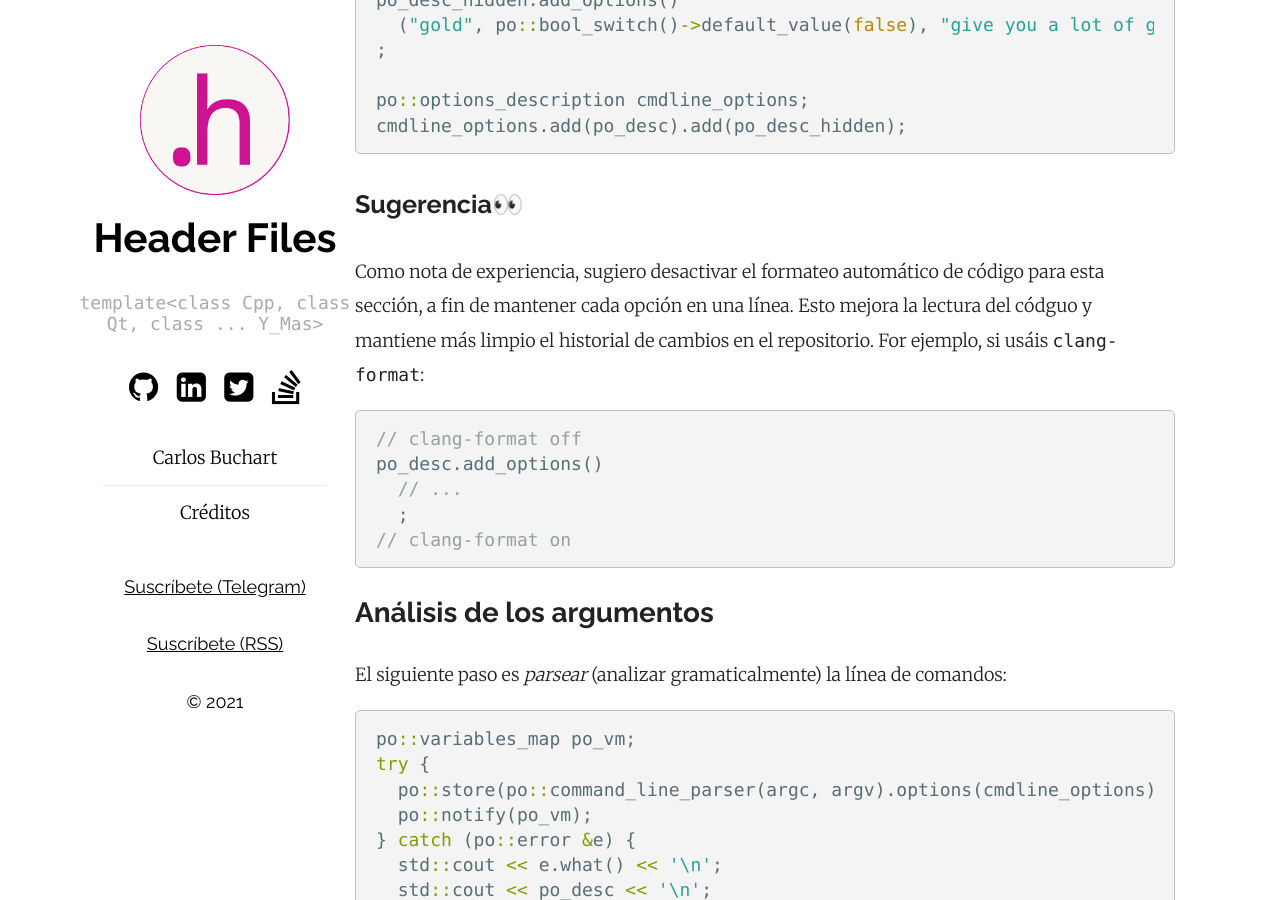
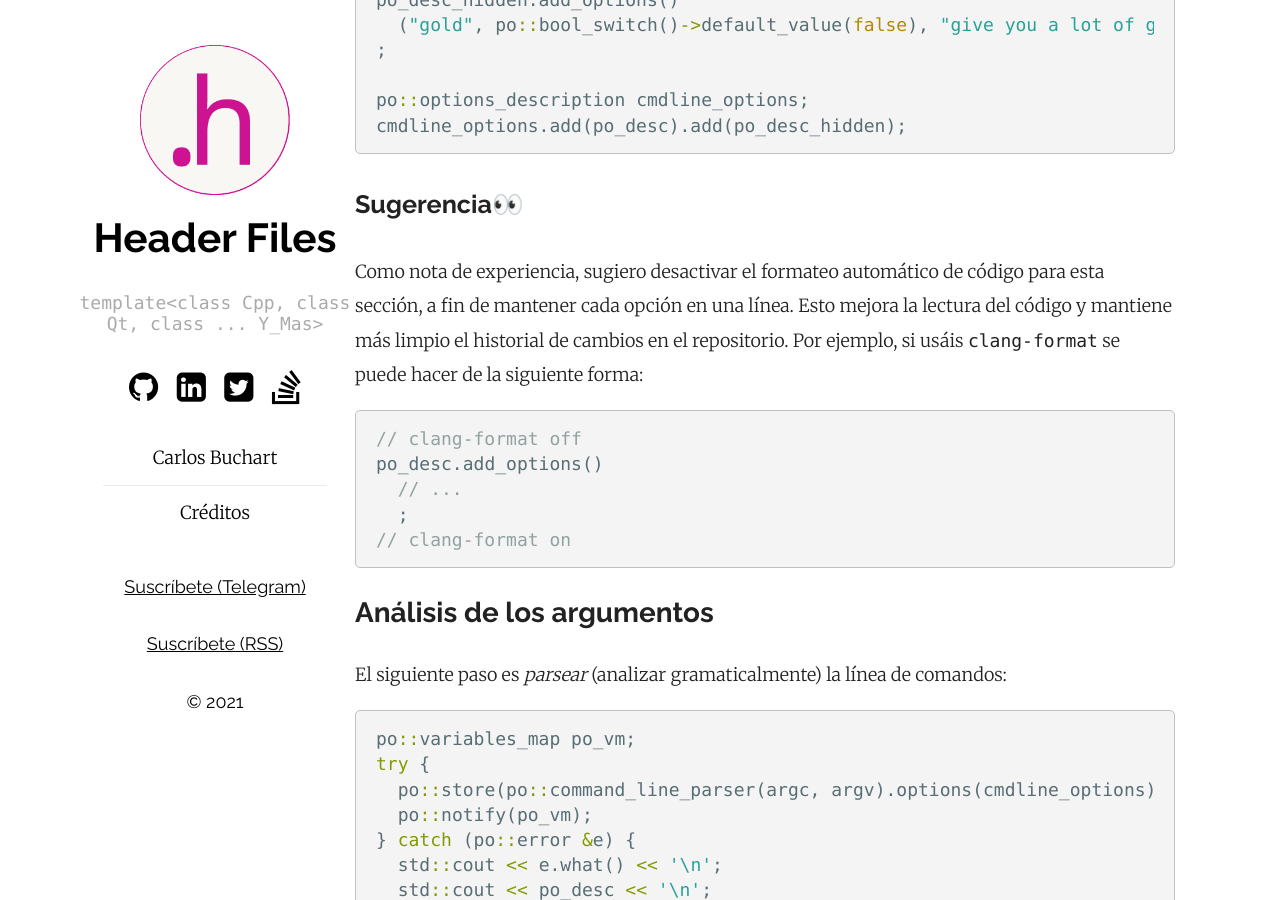
Before and after one commit to BlogHeaderFiles/BlogHeaderFiles.github.io, a Jekyll site: the page built from _posts/2021-05-07-boost-program-options.md, in a window 1280 px wide and 900 px high, scrolled down 3753 px. Built offline with Jekyll 4.4.1, drawn with Linux system fonts in a browser that asks for light colours; some of the changed text lies outside the part shown.

Commit message:
✏Fix typos

````diff
--- a/_posts/2021-05-07-boost-program-options.md
+++ b/_posts/2021-05-07-boost-program-options.md
@@ -109,7 +109,7 @@ cmdline_options.add(po_desc).add(po_desc_hidden);
 
 #### Sugerencia👀
 
-Como nota de experiencia, sugiero desactivar el formateo automático de código para esta sección, a fin de mantener cada opción en una línea. Esto mejora la lectura del códguo y mantiene más limpio el historial de cambios en el repositorio. For ejemplo, si usáis `clang-format`:
+Como nota de experiencia, sugiero desactivar el formateo automático de código para esta sección, a fin de mantener cada opción en una línea. Esto mejora la lectura del código y mantiene más limpio el historial de cambios en el repositorio. Por ejemplo, si usáis `clang-format` se puede hacer de la siguiente forma:
 
 ```cpp
 // clang-format off
````
Also changed, not shown: other parts of _posts/2021-05-07-boost-program-options.md (+2 -2 lines).
